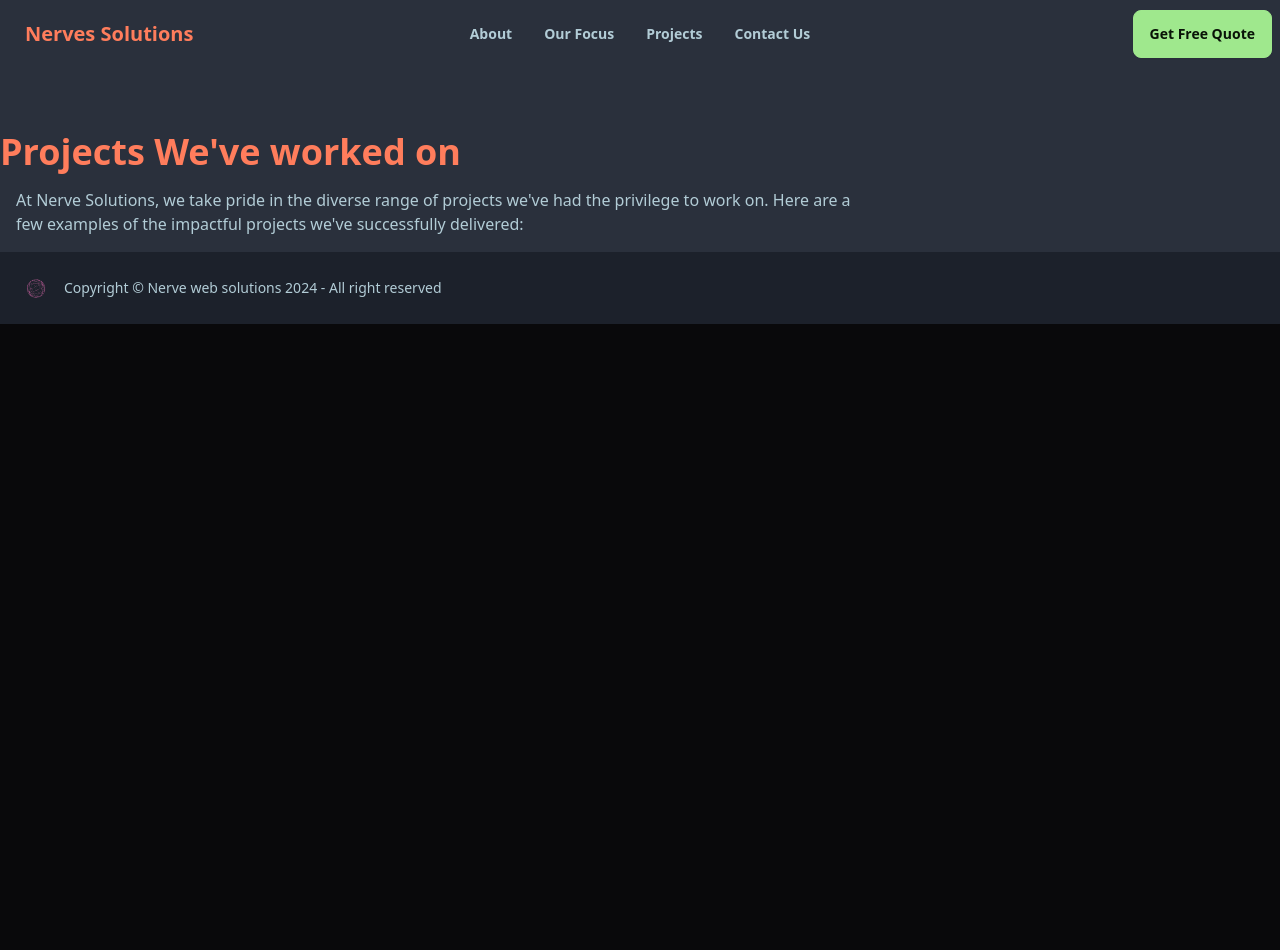
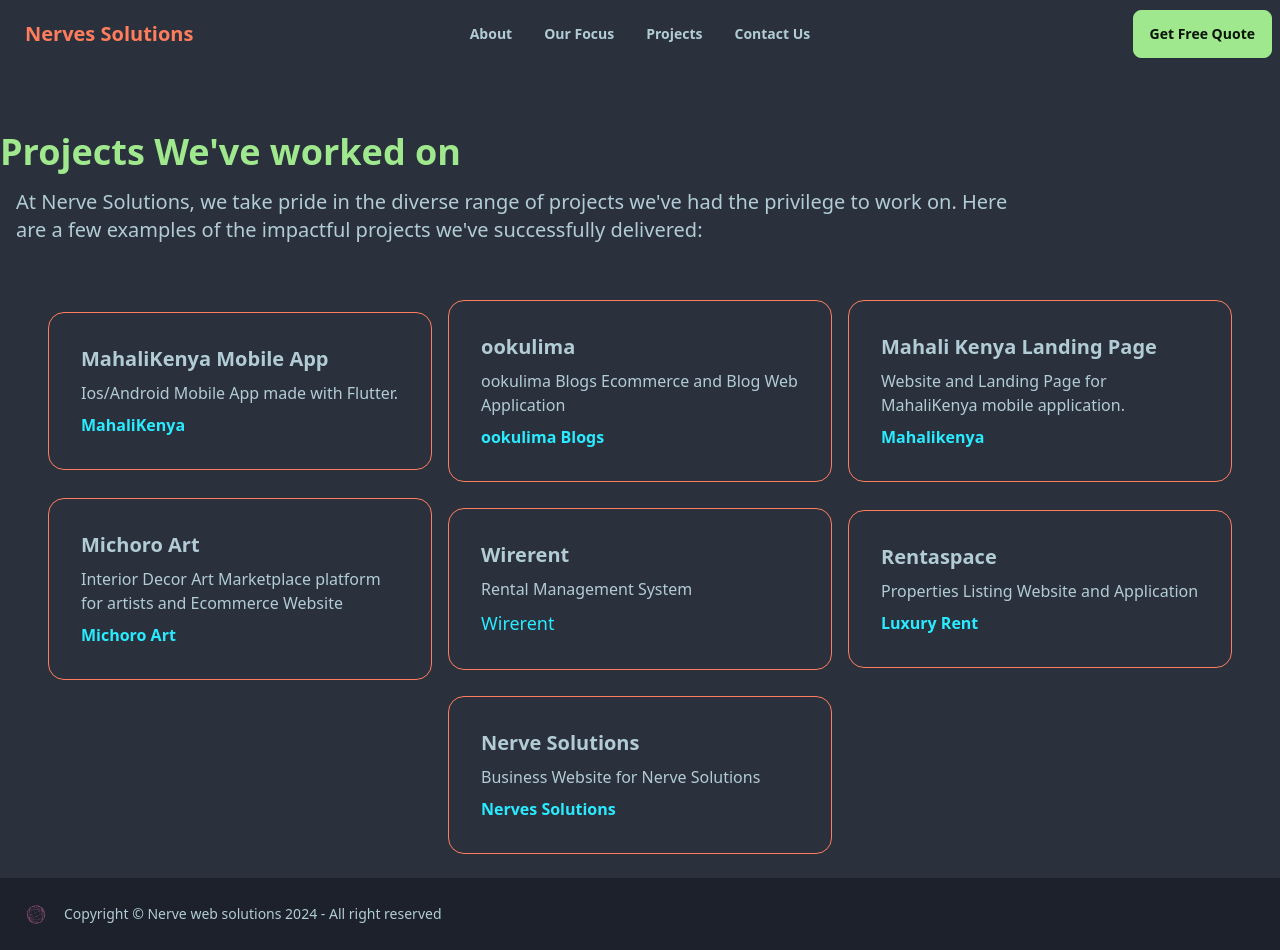
Before and after one commit to gachagajnr/sensitive_webdesigners, a SvelteKit app: page /projects in a window 1280 px wide. Before the commit the page ends 800 px from the top, so only its background shows below. Built offline with nearby package versions, Linux system fonts and the light colour scheme.

Commit message:
modify projects page

```diff
--- a/src/routes/projects/+page.svelte
+++ b/src/routes/projects/+page.svelte
@@ -1,9 +1,105 @@
 <div class="container mx-auto">
-	<div class="mt-16">
-		<h1 class="text-4xl text-secondary font-bold">Projects We've worked on</h1>
-		<p class="p-4 max-w-4xl  ">
-			At Nerve Solutions, we take pride in the diverse range of projects we've had the privilege
-			to work on. Here are a few examples of the impactful projects we've successfully delivered:
-		</p>
+	<div class="grid mt-16 justify-center items-center gap-4">
+		<div class="grid justify-center max-w-5xl">
+			<h1 class="text-4xl text-primary font-bold">Projects We've worked on</h1>
+			<p class="p-4  text-xl">
+				At Nerve Solutions, we take pride in the diverse range of projects we've had the privilege
+				to work on. Here are a few examples of the impactful projects we've successfully delivered:
+			</p>
+		</div>
+		<div class="flex flex-row flex-wrap justify-center p-6 gap-4 items-center">
+			<div
+				class="card w-96 border border-secondary hover:bg-secondary-content hover:bg-opacity-30 cursor-pointer"
+			>
+				<div class="card-body items-start">
+					<h2 class="card-title">MahaliKenya Mobile App</h2>
+					<p>Ios/Android Mobile App made with Flutter.</p>
+					<div class="card-actions">
+						<a
+							href="https://play.google.com/store/apps/details?id=com.mahalikenya.app.mahali&hl=en&gl=US"
+							class="font-semibold text-info"
+						>
+							MahaliKenya
+						</a>
+					</div>
+				</div>
+			</div>
+			<div
+				class="card w-96 border border-secondary hover:bg-secondary-content hover:bg-opacity-40 cursor-pointer"
+			>
+				<div class="card-body items-start">
+					<h2 class="card-title">ookulima</h2>
+					<p>ookulima Blogs Ecommerce and Blog Web Application</p>
+					<div class="card-actions">
+						<a href="https://ookulima.vercel.app/" class="font-semibold text-info">
+							ookulima Blogs
+						</a>
+					</div>
+				</div>
+			</div>
+			<div
+				class="card w-96 border border-secondary hover:bg-secondary-content hover:bg-opacity-30 cursor-pointer"
+			>
+				<div class="card-body items-start">
+					<h2 class="card-title">Mahali Kenya Landing Page</h2>
+					<p>Website and Landing Page for MahaliKenya mobile application.</p>
+					<div class="card-actions">
+						<a href="https://mahalikenya.vercel.app" class="text-info font-semibold">
+							Mahalikenya
+						</a>
+					</div>
+				</div>
+			</div>
+			<div
+				class="card w-96 border border-secondary hover:bg-secondary-content hover:bg-opacity-30 cursor-pointer"
+			>
+				<div class="card-body items-start">
+					<h2 class="card-title">Michoro Art</h2>
+					<p>Interior Decor Art Marketplace platform for artists and Ecommerce Website</p>
+					<div class="card-actions">
+						<a href="https://michoro-postgres.vercel.app/" class="font-semibold text-info">
+							Michoro Art
+						</a>
+					</div>
+				</div>
+			</div>
+			<div
+				class="card w-96 border border-secondary hover:bg-secondary-content hover:bg-opacity-30 cursor-pointer"
+			>
+				<div class="card-body items-start">
+					<h2 class="card-title">Wirerent</h2>
+					<p>Rental Management System</p>
+					<div class="card-actions">
+						<a href="https://wirerent.vercel.app" class="text-info text-lg"> Wirerent </a>
+					</div>
+				</div>
+			</div>
+			<div
+				class="card w-96 border border-secondary hover:bg-secondary-content hover:bg-opacity-30 cursor-pointer"
+			>
+				<div class="card-body items-start">
+					<h2 class="card-title">Rentaspace</h2>
+					<p>Properties Listing Website and Application</p>
+					<div class="card-actions">
+						<a href="https://luxury-rent.vercel.app/" class="font-semibold text-info">
+							Luxury Rent
+						</a>
+					</div>
+				</div>
+			</div>
+			<div
+				class="card w-96 border border-secondary hover:bg-secondary-content hover:bg-opacity-30 cursor-pointer"
+			>
+				<div class="card-body items-start">
+					<h2 class="card-title">Nerve Solutions</h2>
+					<p>Business Website for Nerve Solutions</p>
+					<div class="card-actions">
+						<a href="https://nerve-webs.vercel.app/" class="font-semibold text-info">
+							Nerves Solutions
+						</a>
+					</div>
+				</div>
+			</div>
+		</div>
 	</div>
 </div>
```
